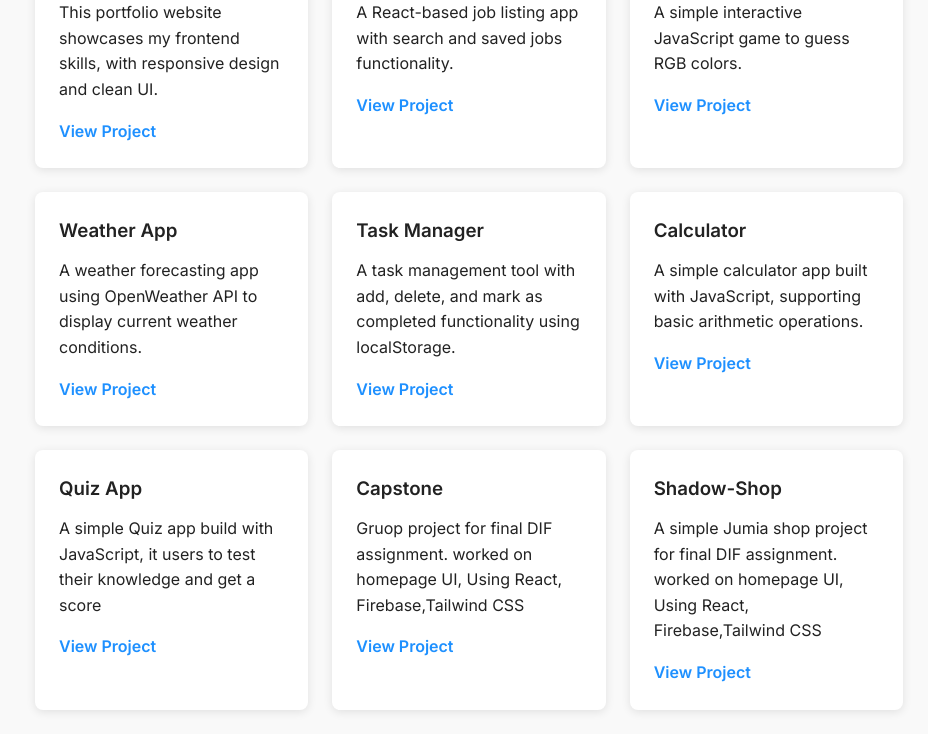
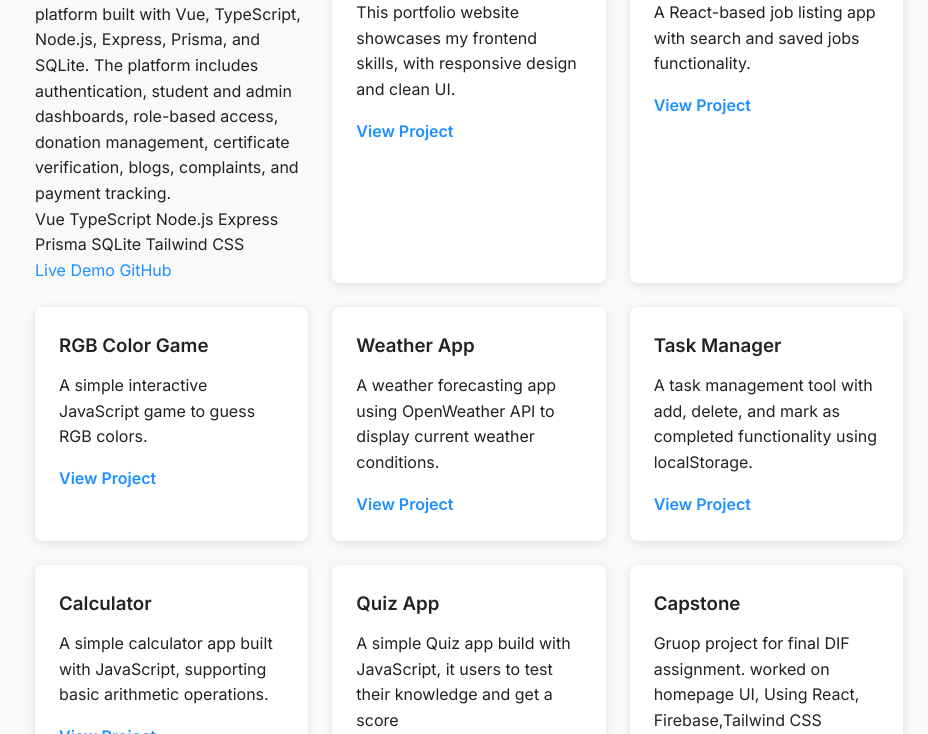
Before and after one commit to shadowzee123/Shadowzee-Portfolio, a website: page index.html in a window 1280 px wide. Shown: the part 1304-2038 px from the top of the page, without its empty margins (171-1099 px from the left). Drawn offline with Linux system fonts and the light colour scheme.

Commit message:
Revise index.html for updated portfolio content
Updated the portfolio website to include new project details, improved structure, and enhanced styling.

```diff
--- a/index.html
+++ b/index.html
@@ -85,6 +85,47 @@
   <section id="projects" class="section projects-section">
     <h2>My Projects</h2>
     <div class="projects-grid">
+      <article className="project-card">
+  <h3>YCKF Platform</h3>
+
+  <p>
+    A full-stack education and donation platform built with Vue,
+    TypeScript, Node.js, Express, Prisma, and SQLite. The platform
+    includes authentication, student and admin dashboards, role-based
+    access, donation management, certificate verification, blogs,
+    complaints, and payment tracking.
+  </p>
+
+  <div className="project-tech">
+    <span>Vue</span>
+    <span>TypeScript</span>
+    <span>Node.js</span>
+    <span>Express</span>
+    <span>Prisma</span>
+    <span>SQLite</span>
+    <span>Tailwind CSS</span>
+  </div>
+
+  <div className="project-buttons">
+    <a
+      href="https://shadowzee123.github.io/yckf-starter/"
+      target="_blank"
+      rel="noopener noreferrer"
+      className="project-link"
+    >
+      Live Demo
+    </a>
+
+    <a
+      href="https://github.com/shadowzee123/yckf-starter"
+      target="_blank"
+      rel="noopener noreferrer"
+      className="project-link"
+    >
+      GitHub
+    </a>
+  </div>
+      </article>
       <article class="project-card">
         <h3>Shadowzee Portfolio</h3>
         <p>This portfolio website showcases my frontend skills, with responsive design and clean UI.</p>
```
